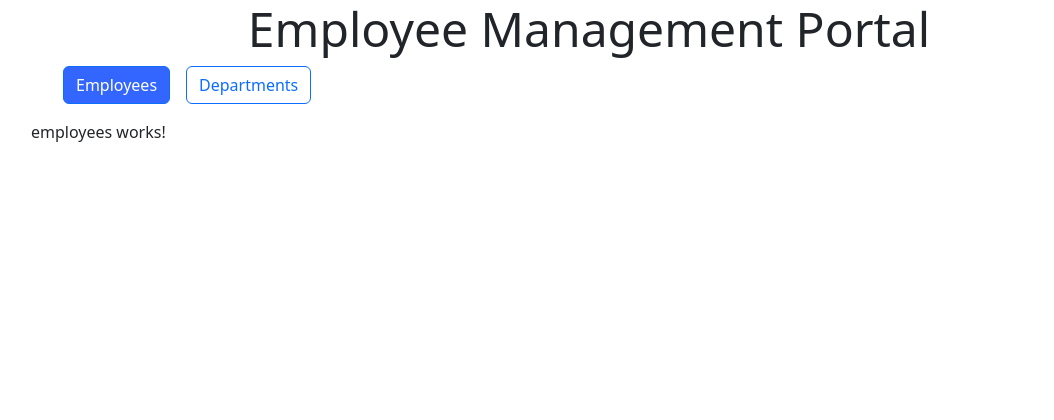
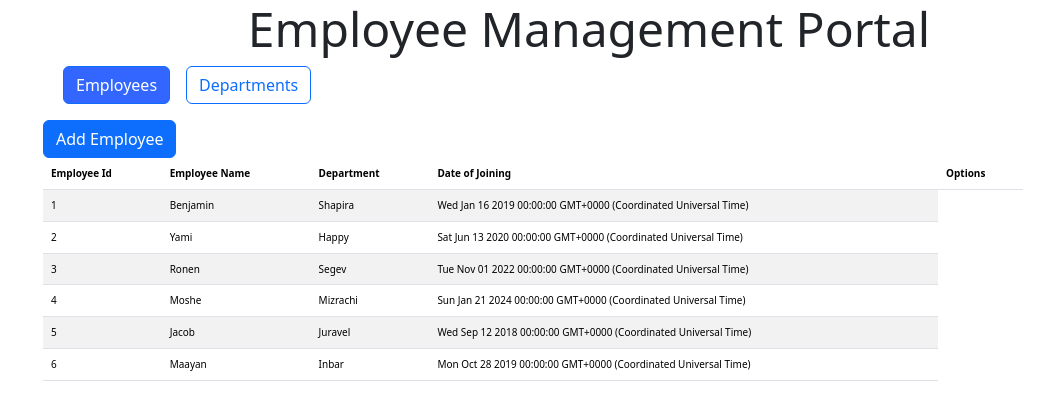
Before and after one commit to shapirab/client, an Angular app: page /home/employees in a window 1280 px wide. Shown: the top 420 px of the page, without its empty margins (51-1105 px from the left). Built offline with nearby package versions, Linux system fonts and the light colour scheme.

Commit message:
20/2/24 developed an inMemoryEmpolyees service for testing

```diff
--- a/src/app/employees/employees.component.html
+++ b/src/app/employees/employees.component.html
@@ -1 +1,24 @@
-<p>employees works!</p>
+<div class="container">
+  <button class="btn btn-primary">Add Employee</button>
+  <div class="barrier"></div>
+  <table class="table table-striped">
+    <thead>
+      <tr>
+        <th class="col">Employee Id</th>
+        <th class="col">Employee Name</th>
+        <th class="col">Department</th>
+        <th class="col">Date of Joining</th>
+        <th class="col">Options</th>
+      </tr>
+    </thead>
+    <tbody>
+        <tr *ngFor="let employee of employees">
+          <td>{{employee.id}}</td>
+          <td>{{employee.firstName}}</td>
+          <td>{{employee.lastName}}</td>
+          <td>{{employee.dateOfJoining}}</td>
+        </tr>
+    </tbody>
+  </table>
+
+</div>
--- a/src/app/employees/employees.component.ts
+++ b/src/app/employees/employees.component.ts
@@ -1,4 +1,6 @@
 import { Component, OnInit } from '@angular/core';
+import { Employee } from '../models/employee';
+import { EmployeesService } from '../services/employees.service';
 
 @Component({
   selector: 'app-employees',
@@ -6,10 +8,11 @@ import { Component, OnInit } from '@angular/core';
   styleUrls: ['./employees.component.css']
 })
 export class EmployeesComponent implements OnInit {
-
-  constructor() { }
+  employees: Employee[] = [];
+  constructor(private employeesService: EmployeesService) { }
 
   ngOnInit(): void {
+    this.employees = this.employeesService.getEmployess();
   }
 
 }
--- /dev/null
+++ b/src/app/models/department.ts
@@ -0,0 +1,4 @@
+export interface Department{
+  id: number,
+  name: string,
+}
--- /dev/null
+++ b/src/app/models/employee.ts
@@ -0,0 +1,8 @@
+export interface Employee{
+  id: number,
+  firstName: string,
+  lastName: string,
+  departmentId: number,
+  dateOfJoining: Date,
+  profileImage: string
+}
--- /dev/null
+++ b/src/app/services/employees.service.ts
@@ -0,0 +1,29 @@
+import { Injectable } from '@angular/core';
+import { Employee } from '../models/employee';
+
+@Injectable({
+  providedIn: 'root'
+})
+export class EmployeesService {
+  employees: Employee[];
+  constructor() {
+    this.employees = [
+      {id: 1, firstName: 'Benjamin', lastName: 'Shapira', departmentId: 1,
+      dateOfJoining: new Date("2019-01-16"), profileImage: ''},
+      {id: 2, firstName: 'Yami', lastName: 'Happy', departmentId: 2,
+      dateOfJoining: new Date("2020-06-13"), profileImage: ''},
+      {id: 3, firstName: 'Ronen', lastName: 'Segev', departmentId: 3,
+      dateOfJoining: new Date("2022-11-01"), profileImage: ''},
+      {id: 4, firstName: 'Moshe', lastName: 'Mizrachi', departmentId: 1,
+      dateOfJoining: new Date("2024-01-21"), profileImage: ''},
+      {id: 5, firstName: 'Jacob', lastName: 'Juravel', departmentId: 2,
+      dateOfJoining: new Date("2018-09-12"), profileImage: ''},
+      {id: 6, firstName: 'Maayan', lastName: 'Inbar', departmentId: 3,
+      dateOfJoining: new Date("2019-10-28"), profileImage: ''},
+    ];
+  }
+
+  getEmployess(){
+    return this.employees;
+  }
+}
```
Also changed, not shown: 1 other file (tests, documents, lock files or other folders).
